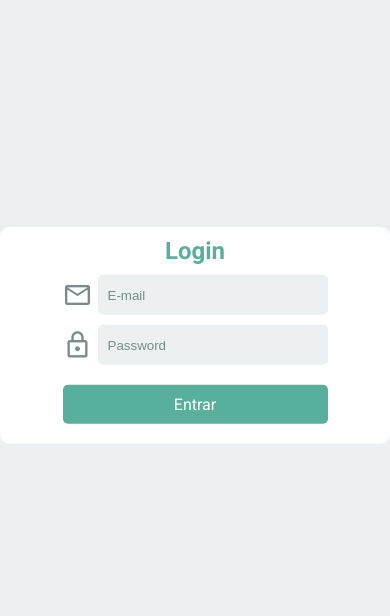
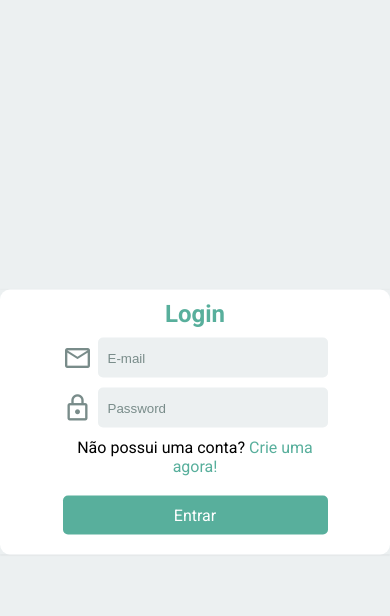
Before and after one commit to gabrielm29/sistema-autenticacao, a PHP site: page /login.php in a window 390 px wide. Shown: the top 616 px of the page. Run offline with PHP 8.4, Linux system fonts and the light colour scheme.

Commit message:
Ajustei a responsividade e adicionei um link

```diff
--- a/login.css
+++ b/login.css
@@ -1,5 +1,5 @@
 @charset "UTF-8";
-
+@media all{
     /*Configurações do Main*/
     main{
         max-width: 500px;
@@ -11,3 +11,54 @@ div#cadastro{
         border-top-left-radius: 10px;
         border-bottom-left-radius: 10px;
     }
+    div.form{
+        width: 335px;
+    }
+    p{
+        width: 335px;
+        text-align: center;
+    }
+    a{
+        color: var(--green);
+        text-decoration: none;
+    }
+    a:hover{
+        color: #4e9b8a;
+        text-decoration: underline;
+    }
+}
+@media screen and (max-width: 400px){
+    /*Configurações do Main*/
+    main{
+        grid-template-areas: "login";
+        grid-template-columns: 1fr;
+        grid-template-rows: 1fr;
+    }
+    div#cadastro > h1{
+        font-size: 1.5em;
+        margin-bottom: 10px;
+    }
+    div.form{
+        width: 265px;
+    }
+    button, input{
+        width: 230px;
+    }
+    p{
+        width: 265px;
+    }
+    button, input[type=submit]{
+        font-size: 1em;
+    }
+    input[type=submit]{
+        width: 265px;
+    }
+}
+@media screen and (min-width: 400px) and (max-width: 768px){
+    /*Configurações do Main*/
+    main{
+        grid-template-areas: "login";
+        grid-template-columns: 1fr;
+        grid-template-rows: 1fr;
+    }
+}
--- a/login.php
+++ b/login.php
@@ -28,6 +28,9 @@
                     <input type="password" name="password" id="password" placeholder="Password" required>
                 </div>
                 <div class="form">
+                    <p>Não possui uma conta? <a href="index.php" target="_self" rel="prev">Crie uma agora!</a></p>
+                </div>
+                <div class="form">
                     <?php
                         if(isset($_SESSION["msg"])){
                             echo $_SESSION["msg"];
--- a/verificador.php
+++ b/verificador.php
@@ -16,14 +16,14 @@
             $usuario = mysqli_fetch_assoc($resultado);
             if($usuario !== null){
                 if(password_verify($password, $usuario["senha"])){
-                    $_SESSION["msg"] = "<p style='color: green;text-align: center;width: 335px;'>Logado com sucesso! Olá, ".$usuario['nome']."</p>";
+                    $_SESSION["msg"] = "<p style='color: #4e9b8a;text-align: center;width: 335px;'>Logado com sucesso! Olá, ".$usuario['nome']."</p>";
                     header("Location: login.php");
                 }else{
-                    $_SESSION["msg"] = "<p style='color: red;text-align: center;width: 335px;'>A senha está incorreta</p>";
+                    $_SESSION["msg"] = "<p style='color: #960000;text-align: center;width: 335px;'>A senha está incorreta</p>";
                     header("Location: login.php");
                 }
             }else{
-                $_SESSION["msg"] = "<p style='color: red;text-align: center;width: 335px;'>E-mail incorreto</p>";
+                $_SESSION["msg"] = "<p style='color: #960000;text-align: center;width: 335px;'>E-mail incorreto ou inexistente</p>";
                 header("Location: login.php");
             }
         }catch (mysqli_sql_exception $error){
```
Lines whose indentation alone changed are shown as unchanged.
